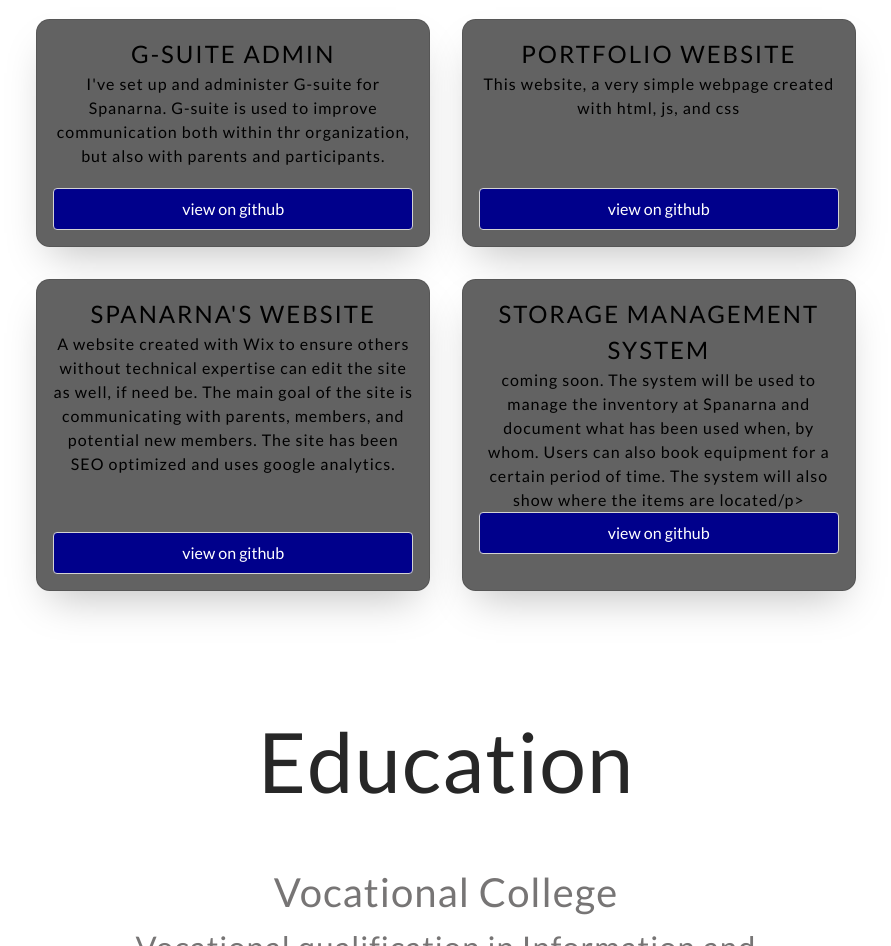
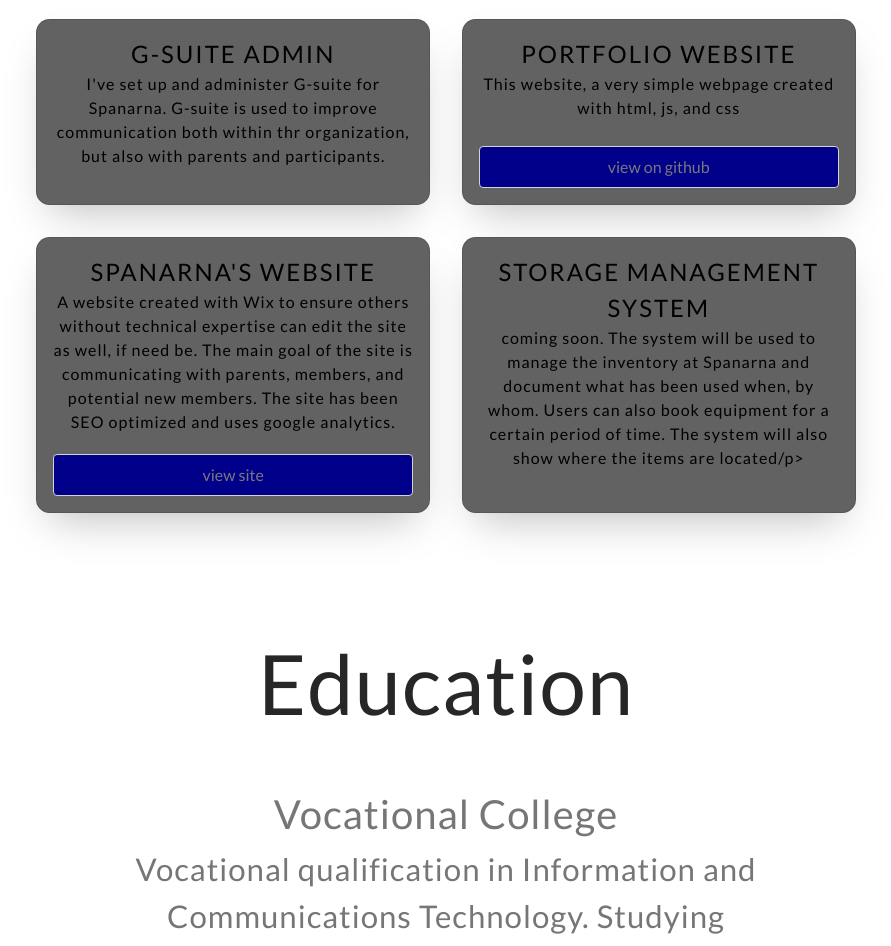
Before and after one commit to KimDHG19/webb, a plain HTML site: page index.html in a window 1280 px wide. Shown: the part 2289-3235 px from the top of the page, without its empty margins (194-1085 px from the left). Drawn offline with nearby package versions, Linux system fonts and the light colour scheme; a script that the page names is missing.

```diff
--- a/index.html
+++ b/index.html
@@ -18,7 +18,8 @@
 		new Darkmode().showWidget();
 	}
 	window.addEventListener('load', addDarkmodeWidget);
-	</script>
+</script>
+
     <header>
         <nav class="navbar navbar-expand-lg navbar-light bg-grey">
 			<button class="navbar-toggler" type="button" data-toggle="collapse" data-target="#navbarSupportedContent" aria-controls="navbarSupportedContent" aria-expanded="false" aria-label="Toggle navigation">
@@ -125,7 +126,6 @@
 						    <div class="card__title">G-suite admin</div>
 						    <p class="card__text">I've set up and administer G-suite for Spanarna. G-suite is used to improve communication both within thr organization,
 								but also with parents and participants.  </p>
-						    <button class="btn btn--block card__btn">View on github</button>
 					    </div>
 				    </div>
 			    </li>
@@ -135,7 +135,7 @@
 					    <div class="card__content">
 						    <div class="card__title">Portfolio website</div>
 						    <p class="card__text">This website, a very simple webpage created with html, js, and css</p>
-						    <button class="btn btn--block card__btn">View on github</button>
+							<button class="btn btn--block card__btn"><a href="https://github.com/KimDHG19/webb"> View on github</a></button>
 					    </div>
 				    </div>
 			    </li>
@@ -146,7 +146,7 @@
 						    <div class="card__title">Spanarna's website</div>
 						    <p class="card__text">A website created with Wix to ensure others without technical expertise can edit the site as well, if need be.
 							The main goal of the site is communicating with parents, members, and potential new members. The site has been SEO optimized and uses google analytics.</p>
-						    <button class="btn btn--block card__btn">View on github</button>
+						    <button class="btn btn--block card__btn"><a href="https://spanarna.fi"> view site</a></button>
 					    </div>
 				    </div>
 			    </li>
@@ -157,7 +157,7 @@
 						    <div class="card__title">Storage management system</div>
 						    <p class="card__text">coming soon. The system will be used to manage the inventory at Spanarna and document what has been used when, by whom.
 								Users can also book equipment for a certain period of time. The system will also show where the items are located/p>
-						    <button class="btn btn--block card__btn">View on github</button>
+						    <!-- <button class="btn btn--block card__btn">View on github</button> -->
 					    </div>
 				    </div>
 			    </li>
```
Also changed, not shown: img/Placeholder.svg (deleted), img/backimages/1.png (deleted), img/backimages/10.png (deleted), img/backimages/2.png (deleted), img/backimages/3.png (deleted), img/backimages/4.png (deleted), img/backimages/5.png (deleted), img/backimages/6.png (deleted), img/backimages/7.png (deleted), img/backimages/8.png (deleted), img/backimages/9.png (deleted), img/cal-background.jpg (deleted), img/cal-title-img.png (deleted).
